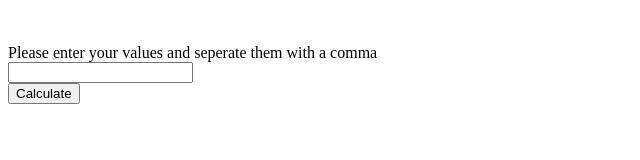
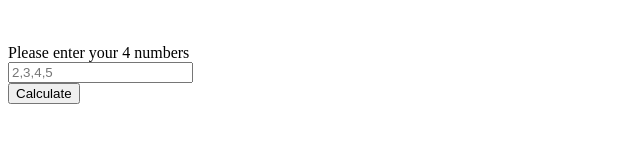
Before and after one commit to yaya17/game24, a plain HTML site: page index.html in a window 1280 px wide. Shown: the whole page, without its empty margins (0-640 px from the left). Drawn offline with nearby package versions, Linux system fonts and the light colour scheme.

Commit message:
UI improvement

```diff
--- a/index.html
+++ b/index.html
@@ -6,7 +6,7 @@
 </head>
 <body>
 <br /><br />
-    Please enter your values and seperate them with a comma <br /><input id="inputValues" /></input>
+    Please enter your 4 numbers <br /><input id="inputValues" title="1,2,3,4" placeholder="2,3,4,5"  /></input>
     <br />
     <button id="btnCal">Calculate</button>
     <br /><br />
--- a/index.js
+++ b/index.js
@@ -43,9 +43,7 @@ $("#btnCal").click(function () {
         )
         var a = r.map(e=>e.map(i=>ns[i]));
         console.log(a);
-        //for (i = 0; i < 24; i++) {
-        //    doThing(a[i])
-        //}
+
 
         a.forEach((e, i) =>a[i] = a[i].join());
         a = new Set(a);
```
